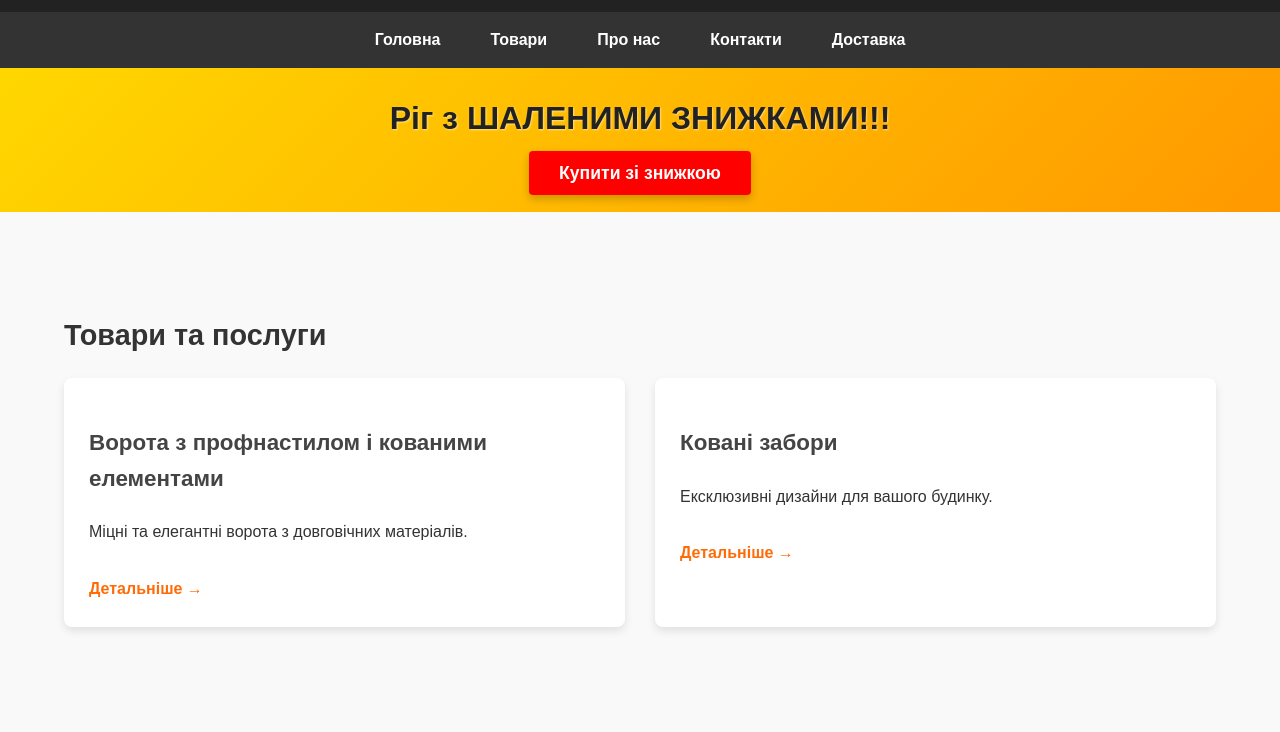
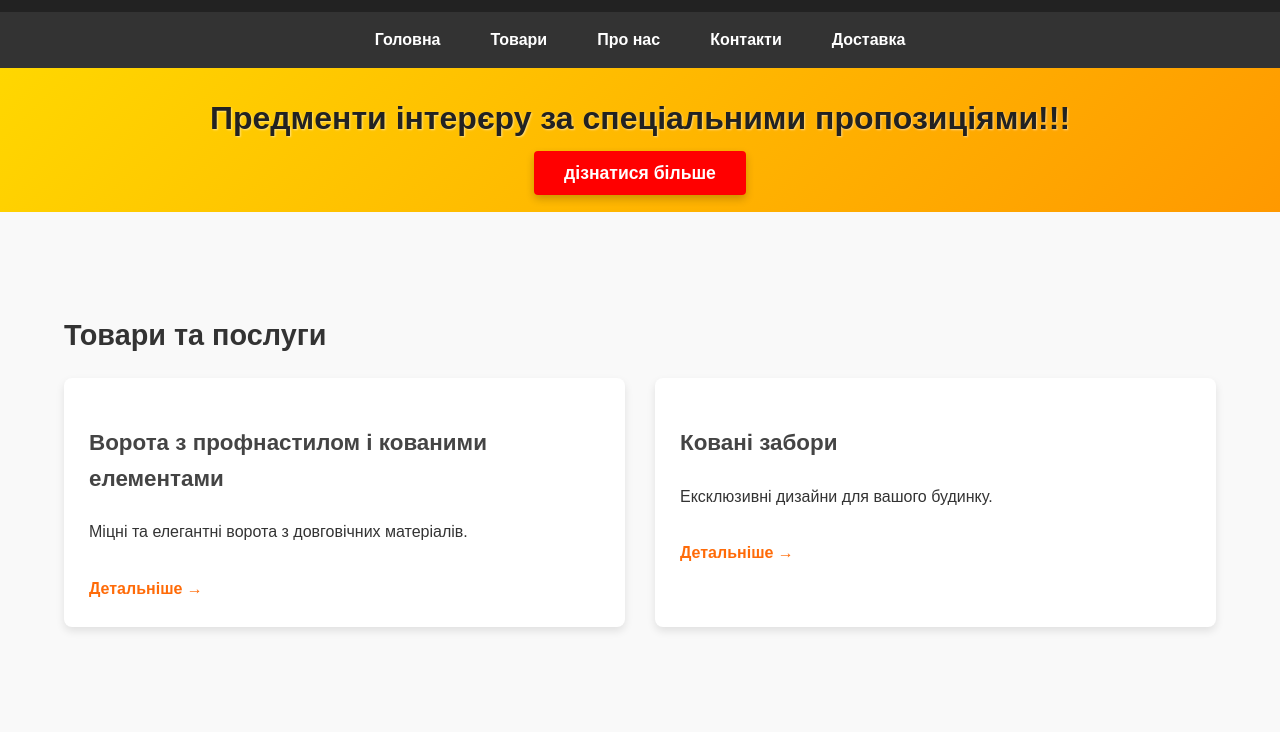
Before and after one commit to oleksii103/-------whl-x, a plain HTML site: page index.html in a window 1280 px wide. Shown: the part 68-800 px from the top of the page. Drawn offline with Linux system fonts and the light colour scheme.

Commit message:
rig deleted

```diff
--- a/index.html
+++ b/index.html
@@ -47,8 +47,8 @@
   <!-- Банер акцій -->
   <div class="promo-banner">
     <div class="promo-content">
-      <h2>Ріг з ШАЛЕНИМИ ЗНИЖКАМИ!!!</h2>
-      <a href="catalog.html" class="promo-btn">Купити зі знижкою</a>
+      <h2>Предменти інтерєру за спеціальними пропозиціями!!!</h2>
+      <a href="catalog.html" class="promo-btn">дізнатися більше</a>
     </div>
   </div>
 
```
